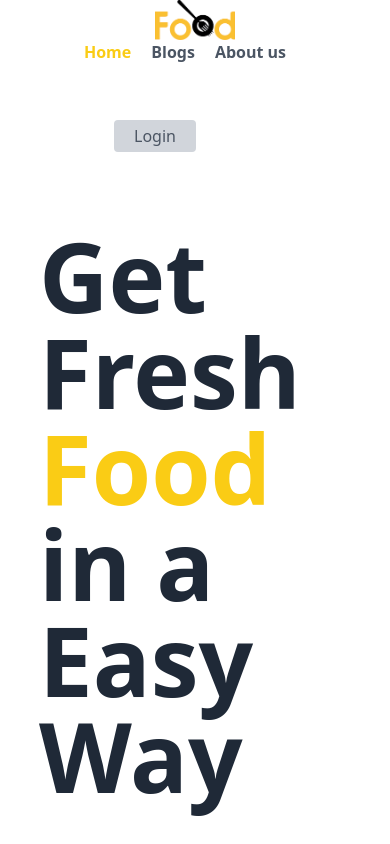
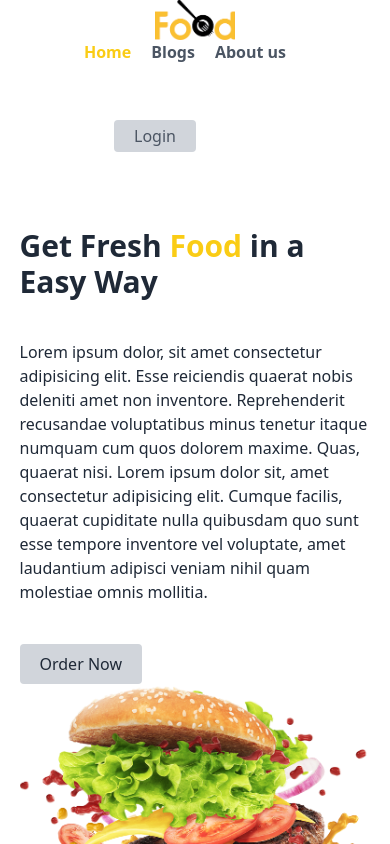
Before and after one commit to jubayer1418/chef, a React (Vite) app: page / in a window 390 px wide. Shown: the top 844 px of the page. Built offline with nearby package versions, Linux system fonts and the light colour scheme; no server answers.

Commit message:
title and favicon

```diff
--- a/index.html
+++ b/index.html
@@ -2,9 +2,9 @@
 <html lang="en">
   <head>
     <meta charset="UTF-8" />
-    <link rel="icon" type="image/svg+xml" href="/vite.svg" />
+    <link rel="icon" type="image/svg+xml" href="./public/assets/5526265.jpg" />
     <meta name="viewport" content="width=device-width, initial-scale=1.0" />
-    <title>Vite + React</title>
+    <title>Food</title>
   </head>
   <body>
     <div id="root"></div>
--- a/src/Components/Gitgogle.jsx
+++ b/src/Components/Gitgogle.jsx
@@ -3,9 +3,9 @@ import React from "react";
 import { FaGithub, FaGoogle } from "react-icons/fa";
 const Gitgogle = () => {
   return (
-    <div className="  my-5 gap-4 flex justify-center">
+    <div className="md:space-y-0 space-y-3  md:my-5 gap-4 md:flex justify-center">
       <div>
-        <button className="btn btn-outline btn-warning w-80 ">
+        <button className="btn btn-outline btn-warning w-80  ">
           <FaGoogle className="mr-2 text-3xl"></FaGoogle>Sign up with Google
         </button>
       </div>
--- a/src/Components/Home.jsx
+++ b/src/Components/Home.jsx
@@ -4,9 +4,9 @@ import Button from "./Button";
 
 const Home = () => {
   return (
-    <div className="grid md:grid-cols-2 w-[80%] mx-auto my-9">
+    <div className="grid md:grid-cols-2 md:w-[80%] w-[90%] mx-auto my-9">
       <div className="space-y-10">
-        <h1 className="text-8xl font-semibold">
+        <h1 className="md:text-8xl text-3xl font-semibold">
           Get Fresh <span className="text-yellow-400">Food </span>
           in a Easy Way
         </h1>
```
Also changed, not shown: public/assets/5526265.jpg (added).
